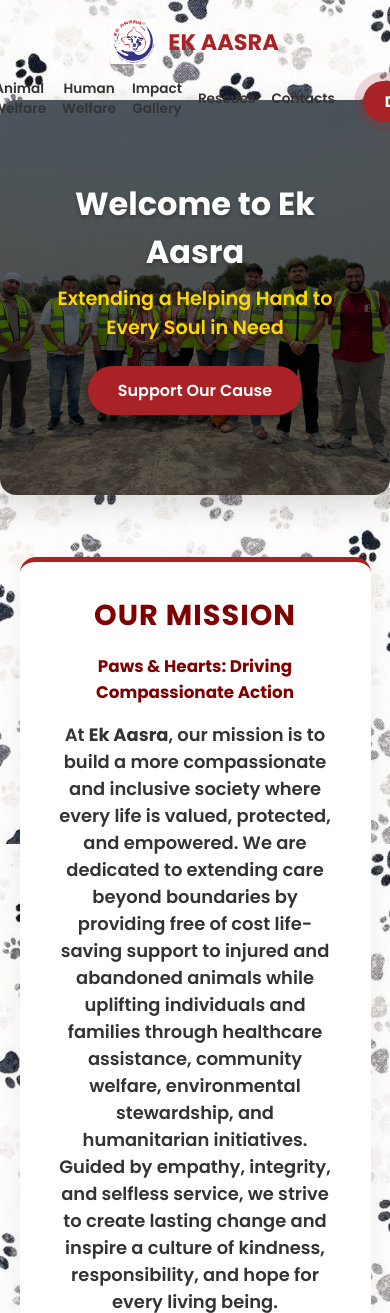
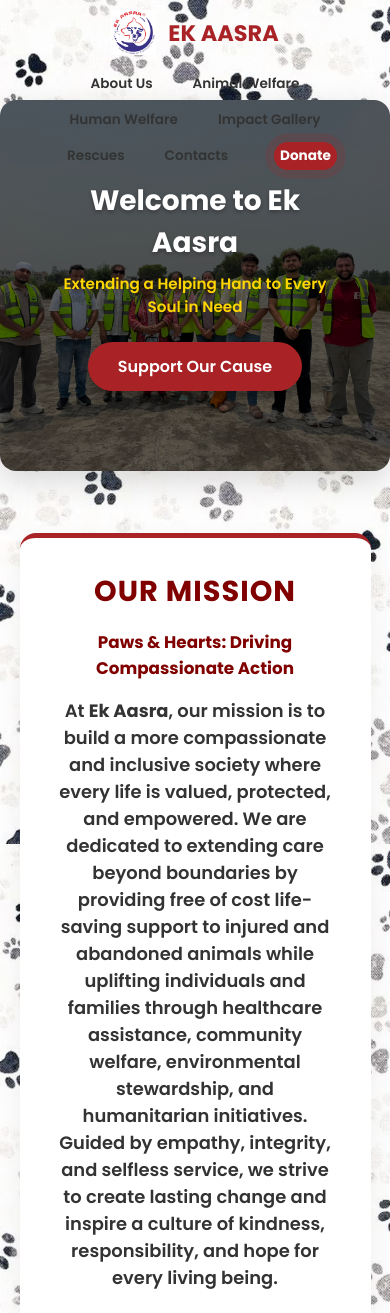
Before and after one commit to mahajansiya33/Ek-Aasra-website, a Flask app: page / in a window 390 px wide. Shown: the top 1313 px of the page. Run offline with Flask 3, Linux system fonts and the light colour scheme; some libraries are stand-ins or nearby versions.

Commit message:
Fix mobile responsive navbar and header styling

```diff
--- a/templates/index.html
+++ b/templates/index.html
@@ -1482,6 +1482,59 @@ footer#main-footer {
 
 .developer-credit strong {
     color: #ffffff;
+}
+
+/* Fix horizontal scrolling on mobile */
+html, body {
+    max-width: 100%;
+    overflow-x: hidden;
+}
+
+/* Mobile responsive styles for screens under 768px */
+@media screen and (max-width: 768px) {
+    /* Header layout adjustment */
+    header {
+        flex-direction: column;
+        padding: 10px 15px !important;
+        align-items: center;
+    }
+
+    /* Logo adjustment */
+    .logo-container, .logo {
+        margin-bottom: 8px;
+    }
+
+    /* Navigation links wrap neatly or stack */
+    nav, .nav-links {
+        display: flex;
+        flex-wrap: wrap;
+        justify-content: center;
+        gap: 8px 12px;
+        width: 100%;
+    }
+
+    nav a, .nav-links a {
+        font-size: 0.85rem !important;
+        padding: 4px 6px !important;
+    }
+
+    /* Donate Button */
+    .donate-btn, header .btn {
+        margin-top: 8px;
+        padding: 6px 16px !important;
+        font-size: 0.85rem !important;
+    }
+
+    /* Hero Section Text Adjustments */
+    .hero h1, #about h1 {
+        font-size: 1.75rem !important;
+        padding: 0 10px;
+    }
+
+    .hero p, #about p {
+        font-size: 0.95rem !important;
+        padding: 0 15px;
+    }
 }
     </style>
 
```
